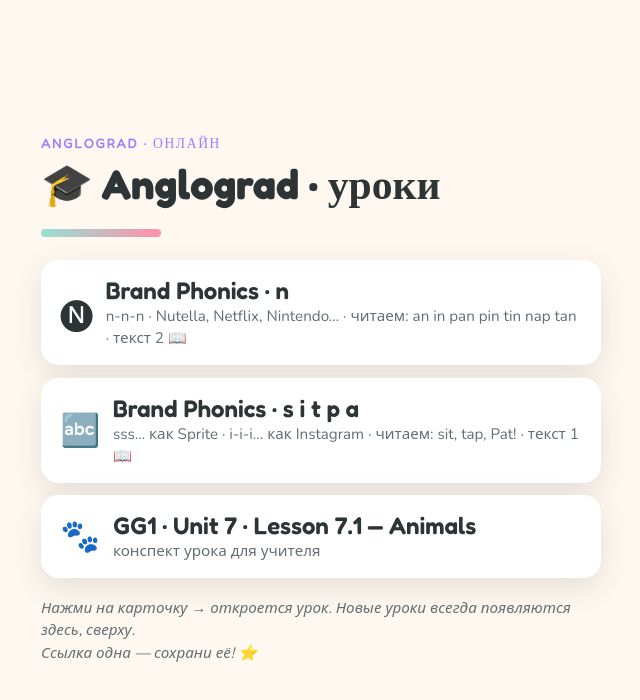
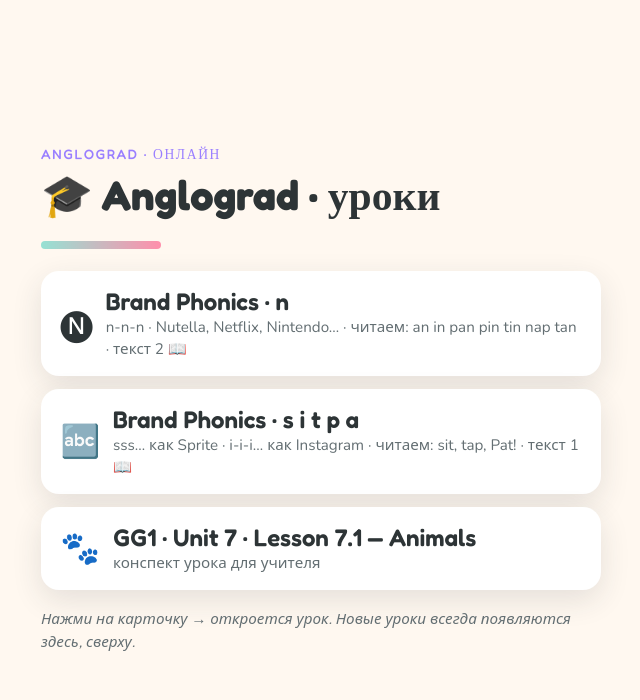
Before and after one commit to Elena777-code/anglograd-lessons, a plain HTML site: page index.html in a window 1280 px wide. Shown: the whole page, without its empty margins (319-959 px from the left). Drawn offline with nearby package versions, Linux system fonts and the light colour scheme.

Commit message:
Root page: drop the 'keep this link' note

```diff
--- a/index.html
+++ b/index.html
@@ -51,8 +51,7 @@ a.hw .dt{color:var(--ink-soft);font-size:.95rem}
     </span>
   </a>
 
-  <p class="note">Нажми на карточку → откроется урок. Новые уроки всегда появляются здесь, сверху.<br>
-  Ссылка одна — сохрани её! ⭐</p>
+  <p class="note">Нажми на карточку → откроется урок. Новые уроки всегда появляются здесь, сверху.</p>
 </div>
 </body>
 </html>
```
